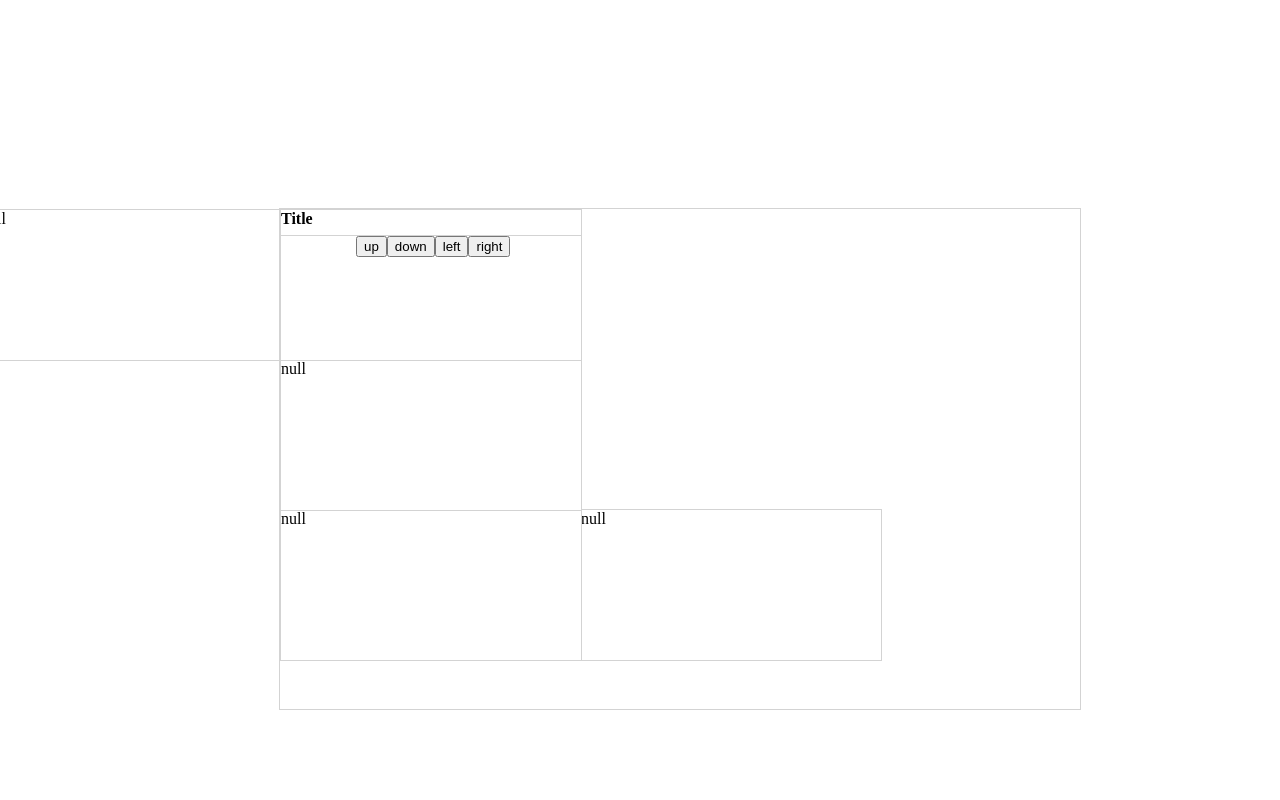
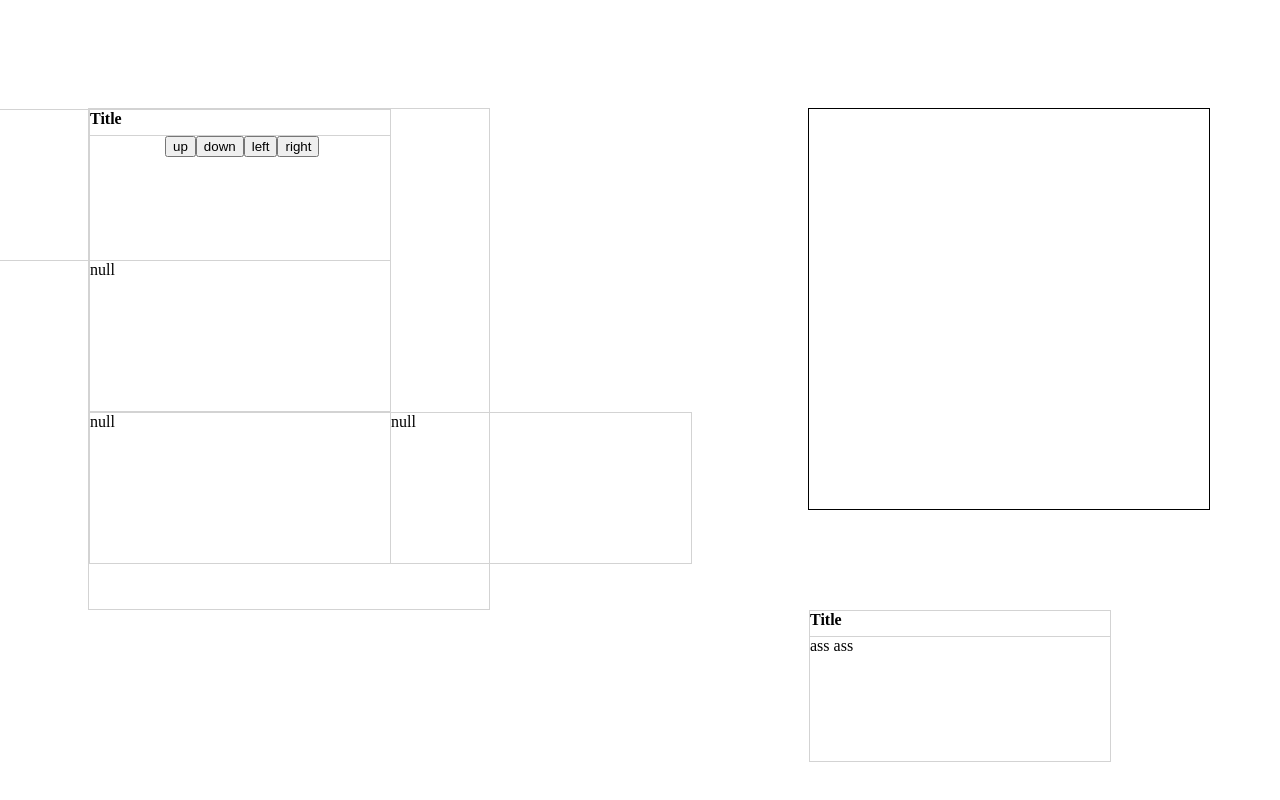
Before and after one commit to jj-kanu/MultiCard.js, a plain HTML site: page MultiCard/test.html in a window 1280 px wide. Both pictures are taken after a click on the button "left". Drawn offline with nearby package versions, Linux system fonts and the light colour scheme.

Commit message:
Added template for business, changed slide out to negative direction

```diff
--- a/MultiCard/MultiCard.js
+++ b/MultiCard/MultiCard.js
@@ -1,4 +1,6 @@
 "use strict";
+
+//Current Limitation: Rest of page zindex must be lower than lowest cards z-index
 
 function MultiCard(width = "300px", height = "150px", title = "Title", content = "ass ass", level = 0) {
 
@@ -65,6 +67,7 @@ MultiCard.prototype = {
 
     // TODO
     // Move sub cards to be at the edge of the cards opposed to opposite edge
+    // SLIDE BACK IN
     // Error check if this.direction exists before making card (ie this.right cant make this.left)
 
     makeLeft: function (subWidth = "300px", title = null) {
@@ -73,8 +76,10 @@ MultiCard.prototype = {
             this.left = new MultiCard(subWidth, this.height, title, null, this.level-1);
             this.left.card.className = "left";
             this.left.card.style.zIndex = this.left.level;
-            this.left.card.style.right = "-1px";
+            this.left.card.style.left = "0px";
             this.left.card.style.top = "-1px";
+            this.left.card.style.bottom = "0px";
+            this.left.card.style.right = "0px";
             left.append(this.left.card)
             this.card.appendChild(left)
             this.left.right = this;
@@ -82,8 +87,10 @@ MultiCard.prototype = {
             this.left = new MultiCard(subWidth, this.height, title, null, this.level-1);
             this.left.card.className = this.card.className+"-left";
             this.left.card.style.zIndex = this.left.level;
+            this.left.card.style.left = this.card.style.left;
+            this.left.card.style.top = this.card.style.top;
+            this.left.card.style.bottom = this.card.style.bottom;
             this.left.card.style.right = this.card.style.right;
-            this.left.card.style.top = this.card.style.top;
             this.card.parentElement.appendChild(this.left.card)
             this.left.right = this;
         }
@@ -95,8 +102,10 @@ MultiCard.prototype = {
             this.right = new MultiCard(subWidth, this.height, title, null, this.level-1);
             this.right.card.className = "right";
             this.right.card.style.zIndex = this.right.level;
-            this.right.card.style.left = "0px";
+            this.right.card.style.right = "0px";
             this.right.card.style.top = "-1px";
+            this.right.card.style.bottom = "0px"
+            // this.right.card.style.left = "-1px"
             right.append(this.right.card)
             this.card.appendChild(right)
             this.right.left = this;
@@ -104,8 +113,10 @@ MultiCard.prototype = {
             this.right = new MultiCard(subWidth, this.height, title, null, this.level-1);
             this.right.card.className = this.card.className+"-right";
             this.right.card.style.zIndex = this.right.level;
-            this.right.card.style.left = this.card.style.left;
+            this.right.card.style.right = this.card.style.right;
             this.right.card.style.top = this.card.style.top;
+            this.right.card.style.bottom = this.card.style.bottom;
+            // this.right.card.style.left = this.card.style.left;
             this.card.parentElement.appendChild(this.right.card)
             this.right.left = this;
         }
@@ -117,6 +128,9 @@ MultiCard.prototype = {
             this.up = new MultiCard(this.width, subHeight, title, null, this.level-1);
             this.down.card.className = "up";
             this.up.card.style.zIndex = this.up.level;
+            this.up.card.style.top = "0px";
+            this.up.card.style.left = "0px";
+            this.up.card.style.right = "0px";
             this.up.card.style.bottom = "0px";
 
             up.append(this.up.card)
@@ -126,6 +140,9 @@ MultiCard.prototype = {
             this.up = new MultiCard(this.width, subHeight, title, null, this.level-1);
             this.up.card.className = this.card.className+"-up";
             this.up.card.style.zIndex = this.up.level;
+            this.up.card.style.top = this.card.style.top;
+            this.up.card.style.left = this.card.style.left;
+            this.up.card.style.right = this.card.style.right;
             this.up.card.style.bottom = this.card.style.bottom;
             this.card.parentElement.appendChild(this.up.card)
             this.up.down = this;
@@ -140,7 +157,8 @@ MultiCard.prototype = {
             this.down.card.className = "down";
             this.down.card.style.zIndex = this.down.level;
             this.down.card.style.left = "-1px";
-            this.down.card.style.top = "-1px";
+            this.down.card.style.bottom = "0px";
+            this.down.card.style.right = "0px";
 
             down.append(this.down.card)
             this.card.appendChild(down)
@@ -150,7 +168,8 @@ MultiCard.prototype = {
             this.down.card.className = this.card.className+"-down";
             this.down.card.style.zIndex = this.down.level;
             this.down.card.style.left = this.card.style.left;
-            this.down.card.style.top = this.card.style.top;
+            this.down.card.style.bottom = this.card.style.bottom;
+            this.down.card.style.right = this.card.style.right;
             this.card.parentElement.appendChild(this.down.card)
             this.down.up = this;
         }
@@ -160,11 +179,11 @@ MultiCard.prototype = {
     slideLeft: function () {
         if (this.level==0){
             for (let subCard of this.card.querySelectorAll(`subcard[class^=${this.left.card.className}]`)){
-                subCard.style.right = +subCard.style.right.slice(0,-2) + +this.width.slice(0,-2) + "px";
+                subCard.style.left = +subCard.style.left.slice(0,-2) - +subCard.style.width.slice(0,-2) -2 + "px";
             }
         } else {
             for (let subCard of this.card.parentElement.querySelectorAll(`subcard[class^=${this.left.card.className}]`)){
-                subCard.style.right = +subCard.style.right.slice(0,-2) + +this.width.slice(0,-2) + "px";
+                subCard.style.left = +subCard.style.left.slice(0,-2) - +subCard.style.width.slice(0,-2) -2 + "px";
             }
         }
     },
@@ -172,33 +191,35 @@ MultiCard.prototype = {
         // Move all subcards with same class prefix as current card's down's classname
         if (this.level==0){
             for (let subCard of this.card.querySelectorAll(`subcard[class^=${this.right.card.className}]`)){
-                subCard.style.left = +subCard.style.left.slice(0,-2) + +this.width.slice(0,-2) + "px";
+                subCard.style.right = +subCard.style.right.slice(0,-2) - +subCard.style.width.slice(0,-2) - 2 + "px";
             }
         } else {
             for (let subCard of this.card.parentElement.querySelectorAll(`subcard[class^=${this.right.card.className}]`)){
-                subCard.style.left = +subCard.style.left.slice(0,-2) + +this.width.slice(0,-2) + "px";
+                // {subCard.style.right == ""? subCard.style.right="0px": null}
+                // log(subCard.style.right)
+                subCard.style.right = +subCard.style.right.slice(0,-2) - +subCard.style.width.slice(0,-2) - 2 + "px";
             }
         }
     },
     slideUp: function () {
         if (this.level==0){
             for (let subCard of this.card.querySelectorAll(`subcard[class^=${this.up.card.className}]`)){
-                subCard.style.bottom = +subCard.style.bottom.slice(0,-2) + +this.height.slice(0,-2) + "px";
+                subCard.style.top= +subCard.style.top.slice(0,-2) - +subCard.style.height.slice(0,-2) - 2 + "px";
             }
         } else {
             for (let subCard of this.card.parentElement.querySelectorAll(`subcard[class^=${this.up.card.className}]`)){
-                subCard.style.bottom = +subCard.style.bottom.slice(0,-2) + +this.height.slice(0,-2) + "px";
+                subCard.style.top= +subCard.style.top.slice(0,-2) - +subCard.style.height.slice(0,-2) - 2 + "px";
             }
         }
     },
     slideDown: function () {
         if (this.level==0){
             for (let subCard of this.card.querySelectorAll(`subcard[class^=${this.down.card.className}]`)){
-                subCard.style.top = +subCard.style.top.slice(0,-2) + +this.height.slice(0,-2) + "px";
+                subCard.style.bottom = +subCard.style.bottom.slice(0,-2) - +subCard.style.height.slice(0,-2) - 2 + "px";
             }
         } else {
             for (let subCard of this.card.parentElement.querySelectorAll(`subcard[class^=${this.down.card.className}]`)){
-                subCard.style.top = +subCard.style.top.slice(0,-2) + +this.height.slice(0,-2) + "px";
+                subCard.style.bottom = +subCard.style.bottom.slice(0,-2) - +subCard.style.height.slice(0,-2) - 2 + "px";
             }
         }
     },
--- a/MultiCard/example.js
+++ b/MultiCard/example.js
@@ -16,7 +16,7 @@ tempContent.innerHTML = "<button>up</button><button>down</button><button onClick
 // tempContent.appendChild(rightB)
 // tempContent.appendChild(leftB)
 
-
+// Test MultiCard
 const cg = new MultiCard(undefined, undefined, undefined, tempContent);
 log(cg)
 document.querySelector('#testDiv').appendChild(cg.card)
@@ -34,3 +34,7 @@ setTimeout(function() {cg.down.slideDown(), log("sliddown")}, 4000);
 log(cg.down.down)
 setTimeout(function() {cg.down.down.slideRight()}, 6000);
 // cg.left.height = "300px"
+
+// Business Card
+const businessCard = new MultiCard(undefined, undefined, undefined);
+document.querySelector('#businessCard').appendChild(businessCard.card)
--- a/MultiCard/test.css
+++ b/MultiCard/test.css
@@ -1,9 +1,18 @@
 #testDiv {
     position: relative;
-	top: 200px;
-    left: 40px;
-	width: 800px;
+	top: 100px;
+    left: 80px;
+    float: left;
+	width: 400px;
 	height: 500px;
     border: 1px solid lightgray;
-    margin: auto;
 }
+
+#businessCard {
+    position: relative;
+    top: 100px;
+    left: 800px;
+    width: 400px;
+    height: 400px;
+    border: 1px solid black;
+}
```
